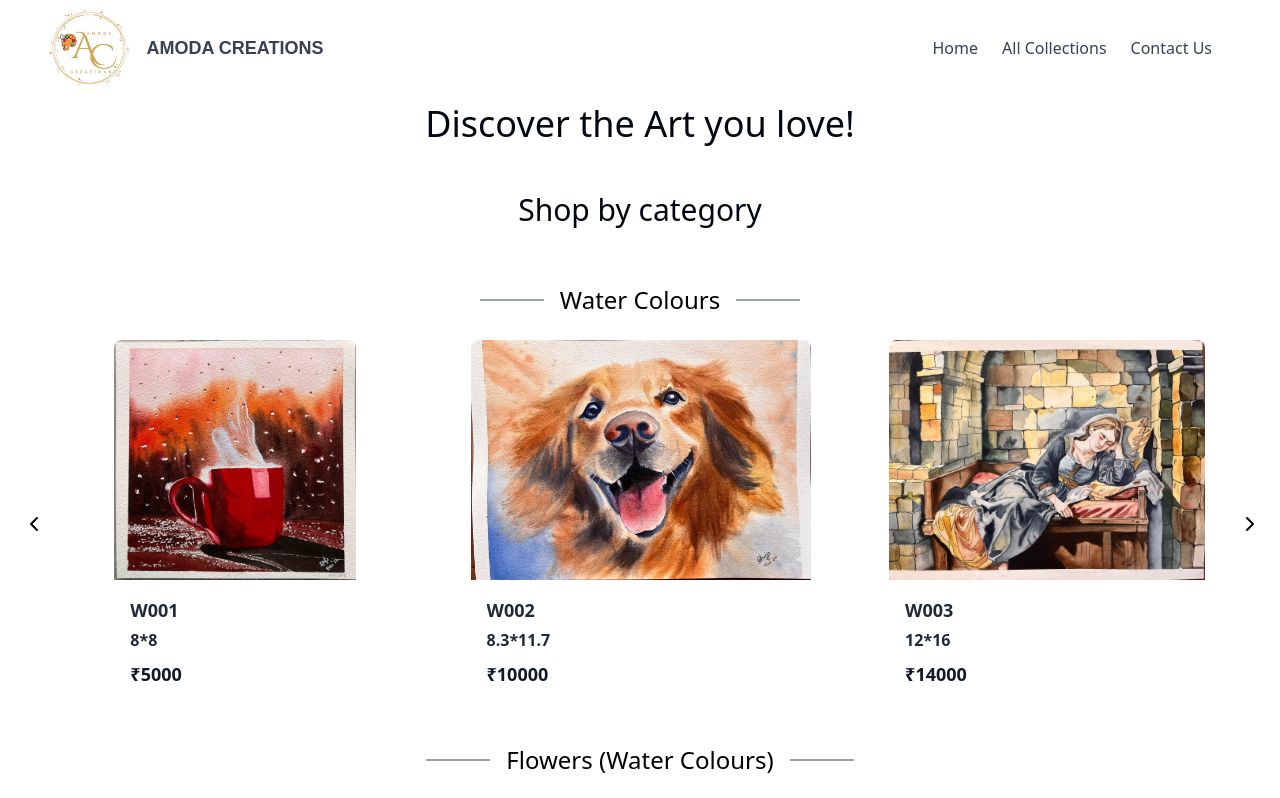
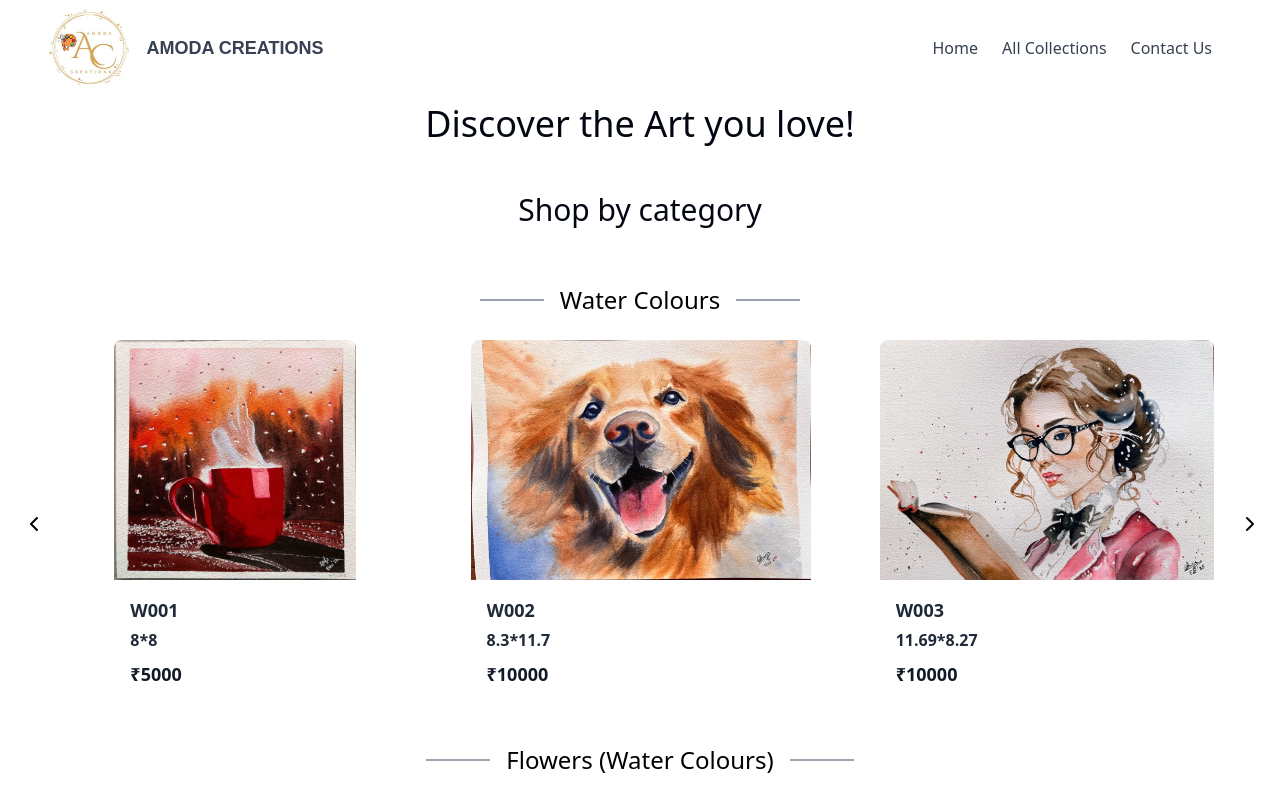
Before and after one commit to ragritti/Art-website, a React (Create React App) app: page / in a window 1280 px wide. Shown: the top 798 px of the page. Built offline with nearby package versions, Linux system fonts and the light colour scheme.

Commit message:
added new paintings

```diff
--- a/src/Components/Data.js
+++ b/src/Components/Data.js
@@ -7,7 +7,7 @@ export const masterData = {
       data: [
         { id: 1, title: 'W001', price: 5000, desc:'8*8',imageUrl: '/images/WaterColours/015.jpg', description: 'Handmade Charcoal Art' },
         { id: 2, title: 'W002', price: 10000, desc:'8.3*11.7',imageUrl: '/images/WaterColours/020.jpeg', description: 'Handmade Charcoal Art' },
-        { id: 16, title: 'W003', price: 14000, desc:'12*16',imageUrl: '/images/WaterColours/021.jpeg', description: 'Handmade Charcoal Art' },
+        { id: 16, title: 'W003', price: 10000, desc:'11.69*8.27',imageUrl: '/images/WaterColours/022.jpeg', description: 'Handmade Charcoal Art' },
         { id: 4, title: 'W004', price: 4000, desc:'8*8',imageUrl: '/images/WaterColours/016.jpg', description: 'Handmade Charcoal Art' },
         { id: 5, title: 'W005', price: 10000, desc:'8.3*11.7',imageUrl: '/images/WaterColours/005.jpg', description: 'Handmade Charcoal Art' },
         { id: 6, title: 'W006', price: 5000, desc:'8*8',imageUrl: '/images/WaterColours/014.jpg', description: 'Handmade Charcoal Art' },
@@ -21,6 +21,7 @@ export const masterData = {
         { id: 14, title:'W014', price: 12000,desc:'8.3*11.7', imageUrl: '/images/WaterColours/018.jpg', description: 'Handmade Charcoal Art' },
         { id: 15, title: 'W015', price: 8000, desc:'9*12',imageUrl: '/images/WaterColours/017.jpg', description: 'Handmade Charcoal Art' },
         { id: 3, title: 'W016', price: 12000,desc:'9*12', imageUrl: '/images/WaterColours/019.jpg', description: 'Handmade Charcoal Art' },
+        { id: 16, title: 'W022', price: 14000, desc:'12*16',imageUrl: '/images/WaterColours/021.jpeg', description: 'Handmade Charcoal Art' },
 
       ]
 
@@ -72,7 +73,8 @@ export const masterData = {
       data: [
         { id: 1, title: 'GC001', price: 5000,desc:'11.7*16.5', imageUrl: '/images/Graphite/gc_1.jpg', description: 'Serene Watercolour Art' },
         { id: 2, title: 'GC002', price: 12000,desc:'9*12', imageUrl: '/images/Graphite/gc_2.jpg', description: 'Serene Watercolour Art' },
-        { id: 3, title: 'GC003', price: 15000,desc:'11.7*16.5', imageUrl: '/images/Graphite/gc_3.jpg', description: 'Serene Watercolour Art' }
+        { id: 3, title: 'GC003', price: 15000,desc:'11.7*16.5', imageUrl: '/images/Graphite/gc_3.jpg', description: 'Serene Watercolour Art' },
+        { id: 4, title: 'GC004', price: 30000,desc:'24*16.5', imageUrl: '/images/Graphite/gc_4.jpeg', description: 'Serene Watercolour Art' }
       ]
     },
     {
```
Also changed, not shown: src/App.js (+0 -10 lines), public/images/Graphite/gc_4.jpeg (added), public/images/WaterColours/022.jpeg (added).
